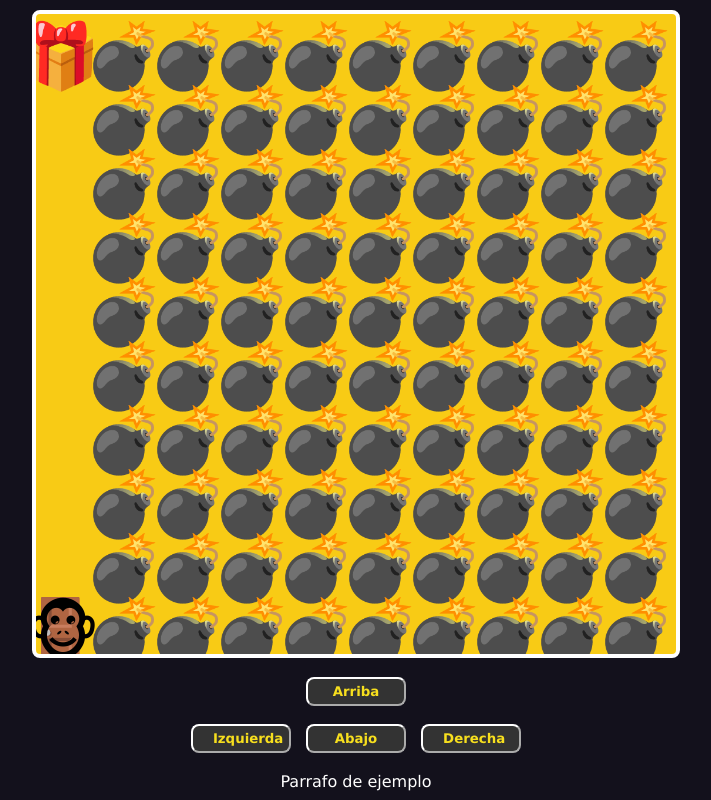
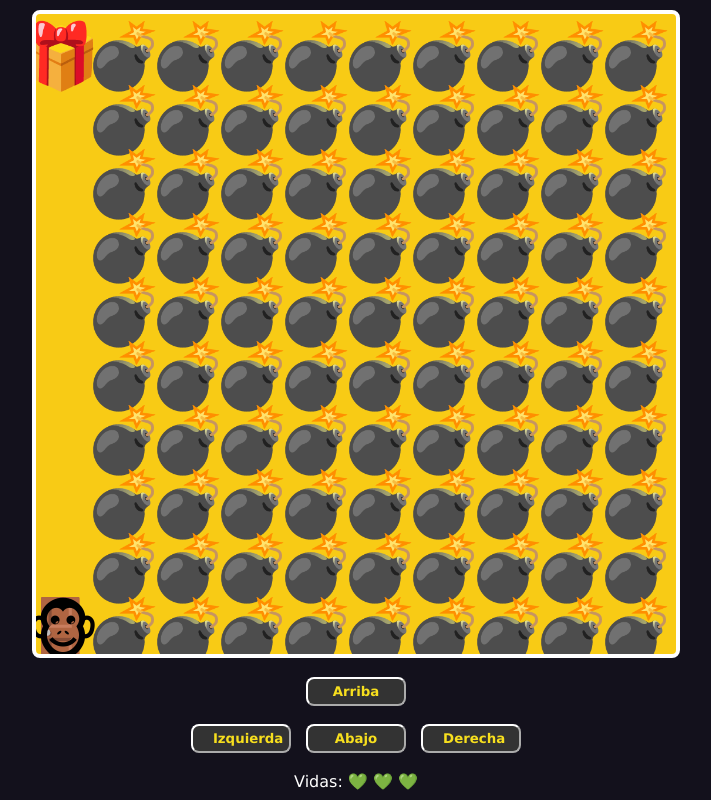
Before and after one commit to roddevwork/games-catch-to-banana-taller-javaScript, a plain HTML site: page src/index.html in a window 1280 px wide. Shown: the whole page, without its empty margins (284-995 px from the left). Drawn offline with Linux system fonts and the light colour scheme.

Commit message:
lives added

```diff
--- a/src/game.js
+++ b/src/game.js
@@ -4,6 +4,8 @@ const btnUp = document.querySelector("#btn-up")
 const btnRight = document.querySelector("#btn-right")
 const btnDown = document.querySelector("#btn-down")
 const btnLeft = document.querySelector("#btn-left")
+const spanLives = document.querySelector('#lives')
+
 
 let canvasSize
 let elementSize
@@ -55,6 +57,8 @@ function startGame() {
   const mapRows = map.trim().split("\n")
   const mapRowsColumn = mapRows.map(row => row.trim().split(""))
   // console.log(map, mapRows, mapRowsColumn);
+
+  showLives()
 
   enemyPositions = []
   game.clearRect(0, 0, canvasSize, canvasSize)
@@ -137,6 +141,11 @@ function gameWin() {
   console.log("terminaste el juego");
 }
 
+function showLives() {
+  const heartArray = Array(lives).fill(emojis['HEART'])
+  spanLives.innerHTML = heartArray.join(' ')
+}
+
 window.addEventListener('keydown', moveByKeys)
 btnUp.addEventListener('click', moveUp)
 btnRight.addEventListener('click', moveRight)
--- a/src/index.html
+++ b/src/index.html
@@ -25,8 +25,7 @@
     </div>
 
     <div class="messages">
-      <!-- todo -->
-      <p>Parrafo de ejemplo</p>
+      <p>Vidas: <span id="lives"></span></p>
     </div>
 
   </div>
--- a/src/maps.js
+++ b/src/maps.js
@@ -6,7 +6,8 @@ const emojis = {
   'PLAYER': '🐵',
   'BOMB_COLLISION': '🔥',
   'GAME_OVER': '👎',
-  'WIN': '🏆'
+  'WIN': '🏆',
+  'HEART': '💚'
 };
 
 
```
